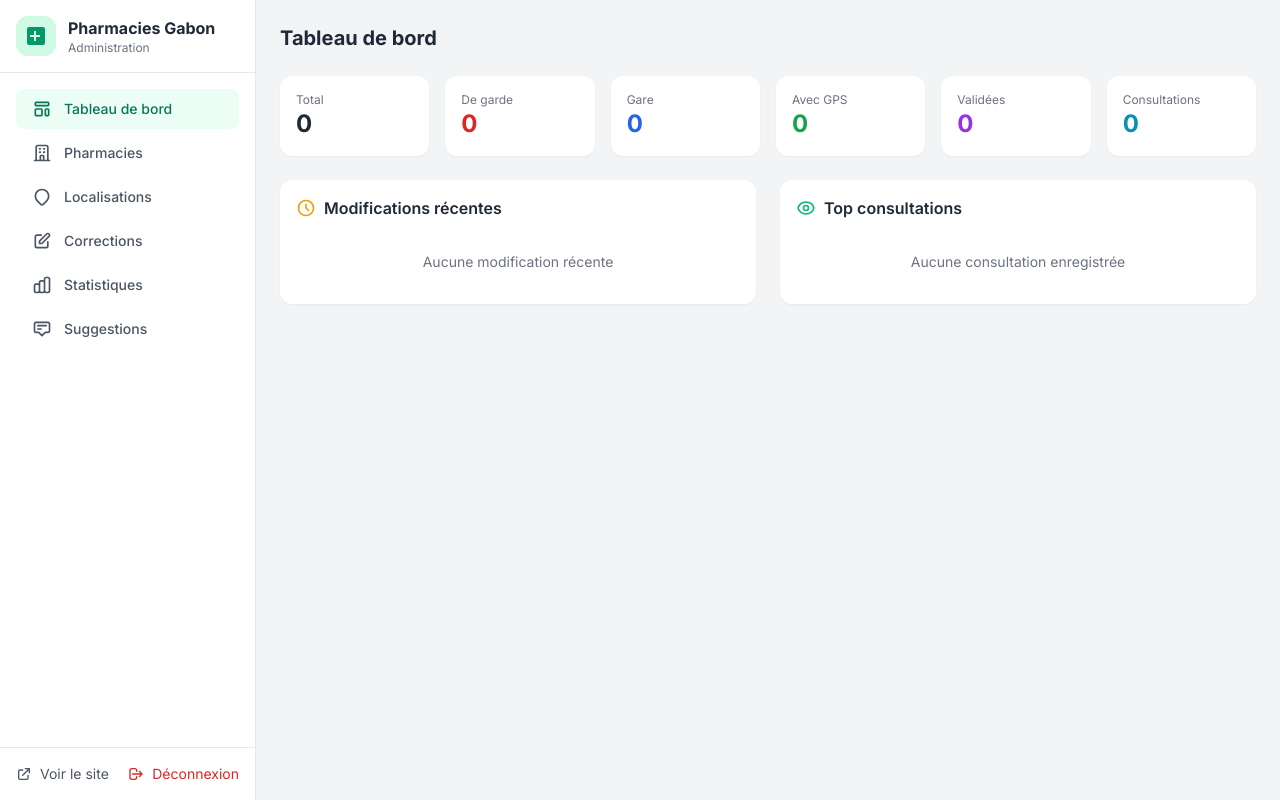
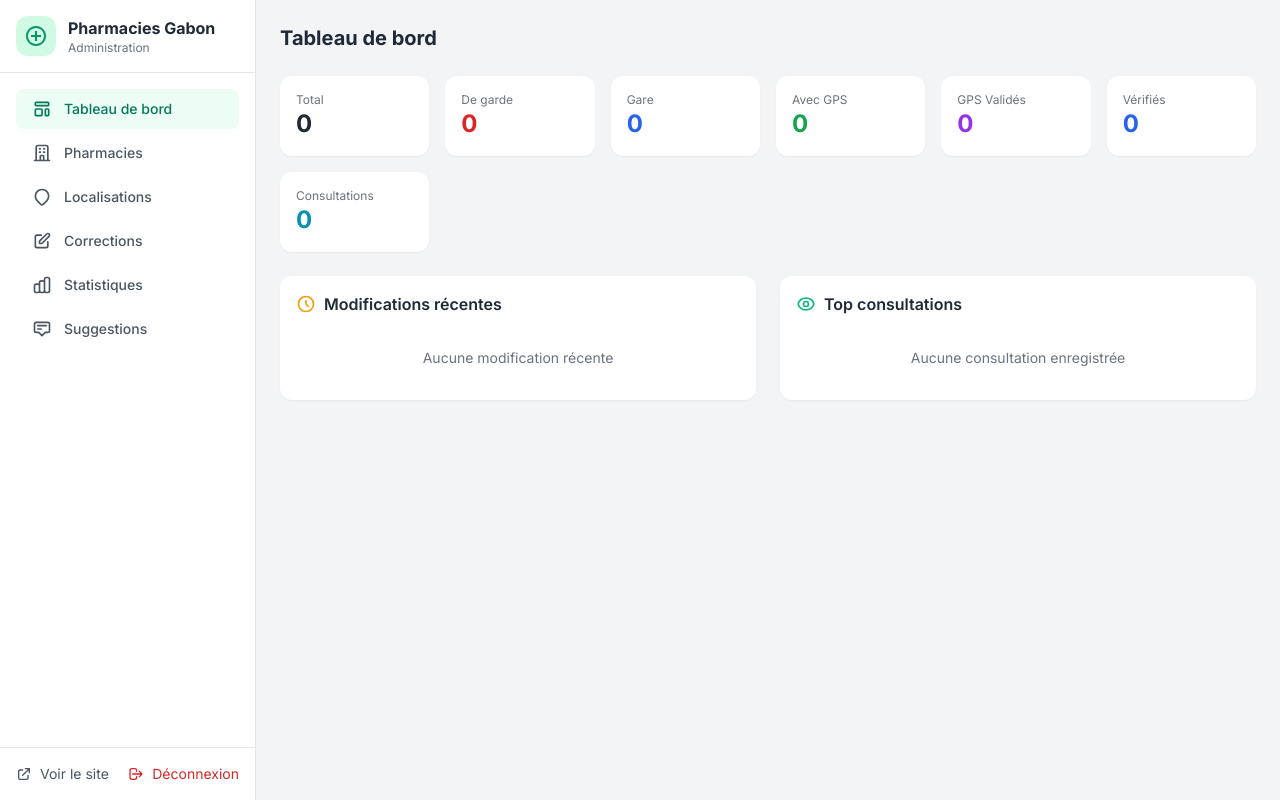
Before and after one commit to moa-digitalagency/PhramaGA, a Flask app: page /admin/ in a window 1280 px wide. Run offline with Flask 3, Linux system fonts and the light colour scheme; the visitor is signed in with stand-in values (Sample User, id 1); data that the repository does not hold is empty; some libraries are stand-ins or nearby versions.

Commit message:
Add a verified status for pharmacies and update icons
Introduce a new 'is_verified' field to the Pharmacy model and update the UI to display a verification badge and icon for verified pharmacies. This includes changes to the admin panel, dashboard, and pharmacy forms. The default pharmacy icon has also been updated across various templates.

Replit-Commit-Author: Agent
Replit-Commit-Session-Id: de22e828-bf5a-466c-9c4f-250f8f6dcf86
Replit-Commit-Checkpoint-Type: intermediate_checkpoint
Replit-Commit-Event-Id: 5038241d-7113-4726-a9cc-319a26059cd5
Replit-Commit-Screenshot-Url: https://storage.googleapis.com/screenshot-production-us-central1/a5d5731e-a84a-4ed6-b119-2ca84c81ec3d/de22e828-bf5a-466c-9c4f-250f8f6dcf86/EhZFa9H
Replit-Helium-Checkpoint-Created: true

```diff
--- a/models/pharmacy.py
+++ b/models/pharmacy.py
@@ -21,6 +21,7 @@ class Pharmacy(db.Model):
     latitude = db.Column(db.Float)
     longitude = db.Column(db.Float)
     location_validated = db.Column(db.Boolean, default=False)
+    is_verified = db.Column(db.Boolean, default=False)
     validated_at = db.Column(db.DateTime)
     validated_by_admin_id = db.Column(db.Integer, db.ForeignKey('admin.id'))
     created_at = db.Column(db.DateTime, default=datetime.utcnow)
@@ -52,5 +53,6 @@ class Pharmacy(db.Model):
             'lat': self.latitude,
             'lng': self.longitude,
             'location_validated': self.location_validated,
+            'is_verified': self.is_verified,
             'garde_end_date': self.garde_end_date.isoformat() if self.garde_end_date else None
         }
--- a/routes/admin.py
+++ b/routes/admin.py
@@ -83,6 +83,7 @@ def admin_add_pharmacy():
             'type_etablissement': request.form.get('type_etablissement'),
             'is_garde': request.form.get('is_garde') == 'on',
             'is_gare': request.form.get('is_gare') == 'on',
+            'is_verified': request.form.get('is_verified') == 'on',
             'latitude': safe_float(request.form.get('latitude')),
             'longitude': safe_float(request.form.get('longitude')),
             'location_validated': request.form.get('location_validated') == 'on'
@@ -113,6 +114,7 @@ def admin_edit_pharmacy(id):
             'type_etablissement': request.form.get('type_etablissement'),
             'is_garde': request.form.get('is_garde') == 'on',
             'is_gare': request.form.get('is_gare') == 'on',
+            'is_verified': request.form.get('is_verified') == 'on',
             'latitude': safe_float(request.form.get('latitude')),
             'longitude': safe_float(request.form.get('longitude'))
         }
--- a/services/pharmacy_service.py
+++ b/services/pharmacy_service.py
@@ -73,6 +73,7 @@ class PharmacyService:
             type_etablissement=data.get('type_etablissement'),
             is_garde=data.get('is_garde', False),
             is_gare=data.get('is_gare', False),
+            is_verified=data.get('is_verified', False),
             latitude=data.get('latitude'),
             longitude=data.get('longitude'),
             location_validated=data.get('location_validated', False)
@@ -95,6 +96,7 @@ class PharmacyService:
         pharmacy.type_etablissement = data.get('type_etablissement', pharmacy.type_etablissement)
         pharmacy.is_garde = data.get('is_garde', pharmacy.is_garde)
         pharmacy.is_gare = data.get('is_gare', pharmacy.is_gare)
+        pharmacy.is_verified = data.get('is_verified', pharmacy.is_verified)
 
         if 'latitude' in data:
             pharmacy.latitude = data['latitude']
--- a/templates/admin/dashboard.html
+++ b/templates/admin/dashboard.html
@@ -19,7 +19,7 @@
                 <div class="flex items-center gap-3">
                     <div class="w-10 h-10 bg-emerald-100 rounded-xl flex items-center justify-center">
                         <svg class="w-6 h-6 text-emerald-600" fill="currentColor" viewBox="0 0 24 24">
-                            <path d="M19 3H5c-1.1 0-2 .9-2 2v14c0 1.1.9 2 2 2h14c1.1 0 2-.9 2-2V5c0-1.1-.9-2-2-2zm-7 14h-2v-4H6v-2h4V7h2v4h4v2h-4v4z"/>
+                            <path d="M12 2C6.48 2 2 6.48 2 12s4.48 10 10 10 10-4.48 10-10S17.52 2 12 2zm0 18c-4.41 0-8-3.59-8-8s3.59-8 8-8 8 3.59 8 8-3.59 8-8 8zm-1-13h2v4h4v2h-4v4h-2v-4H7v-2h4V7z"/>
                         </svg>
                     </div>
                     <div>
@@ -105,7 +105,7 @@
                 <div class="flex items-center gap-3">
                     <div class="w-10 h-10 bg-emerald-100 rounded-xl flex items-center justify-center">
                         <svg class="w-6 h-6 text-emerald-600" fill="currentColor" viewBox="0 0 24 24">
-                            <path d="M19 3H5c-1.1 0-2 .9-2 2v14c0 1.1.9 2 2 2h14c1.1 0 2-.9 2-2V5c0-1.1-.9-2-2-2zm-7 14h-2v-4H6v-2h4V7h2v4h4v2h-4v4z"/>
+                            <path d="M12 2C6.48 2 2 6.48 2 12s4.48 10 10 10 10-4.48 10-10S17.52 2 12 2zm0 18c-4.41 0-8-3.59-8-8s3.59-8 8-8 8 3.59 8 8-3.59 8-8 8zm-1-13h2v4h4v2h-4v4h-2v-4H7v-2h4V7z"/>
                         </svg>
                     </div>
                     <h1 class="font-bold text-gray-800">Administration</h1>
@@ -144,8 +144,12 @@
                         <p class="text-2xl font-bold text-green-600">{{ pharmacies|selectattr('latitude')|list|length }}</p>
                     </div>
                     <div class="bg-white rounded-xl p-4 shadow-sm">
-                        <p class="text-xs text-gray-500">Validées</p>
+                        <p class="text-xs text-gray-500">GPS Validés</p>
                         <p class="text-2xl font-bold text-purple-600">{{ pharmacies|selectattr('location_validated')|list|length }}</p>
+                    </div>
+                    <div class="bg-white rounded-xl p-4 shadow-sm">
+                        <p class="text-xs text-gray-500">Vérifiés</p>
+                        <p class="text-2xl font-bold text-blue-600">{{ pharmacies|selectattr('is_verified')|list|length }}</p>
                     </div>
                     <div class="bg-white rounded-xl p-4 shadow-sm">
                         <p class="text-xs text-gray-500">Consultations</p>
@@ -250,6 +254,7 @@
                                     <th class="px-4 py-3 text-center text-xs font-medium text-gray-500 uppercase">Fin garde</th>
                                     <th class="px-4 py-3 text-center text-xs font-medium text-gray-500 uppercase">GPS</th>
                                     <th class="px-4 py-3 text-center text-xs font-medium text-gray-500 uppercase">Validé</th>
+                                    <th class="px-4 py-3 text-center text-xs font-medium text-gray-500 uppercase">Vérifié</th>
                                     <th class="px-4 py-3 text-right text-xs font-medium text-gray-500 uppercase">Actions</th>
                                 </tr>
                             </thead>
@@ -295,6 +300,18 @@
                                         </button>
                                         {% else %}
                                         <span class="text-gray-400 text-xs">-</span>
+                                        {% endif %}
+                                    </td>
+                                    <td class="px-4 py-3 text-center">
+                                        {% if pharmacy.is_verified %}
+                                        <span class="inline-flex items-center gap-1 px-2 py-1 rounded-full text-xs font-medium bg-blue-100 text-blue-700">
+                                            <svg class="w-3 h-3" fill="currentColor" viewBox="0 0 24 24">
+                                                <path d="M12 2C6.48 2 2 6.48 2 12s4.48 10 10 10 10-4.48 10-10S17.52 2 12 2zm-2 15l-5-5 1.41-1.41L10 14.17l7.59-7.59L19 8l-9 9z"/>
+                                            </svg>
+                                            Oui
+                                        </span>
+                                        {% else %}
+                                        <span class="text-gray-400 text-xs">Non</span>
                                         {% endif %}
                                     </td>
                                     <td class="px-4 py-3 text-right">
--- a/templates/admin/login.html
+++ b/templates/admin/login.html
@@ -16,7 +16,7 @@
             <div class="text-center mb-8">
                 <div class="w-16 h-16 bg-emerald-100 rounded-2xl flex items-center justify-center mx-auto mb-4">
                     <svg class="w-8 h-8 text-emerald-600" fill="currentColor" viewBox="0 0 24 24">
-                        <path d="M19 3H5c-1.1 0-2 .9-2 2v14c0 1.1.9 2 2 2h14c1.1 0 2-.9 2-2V5c0-1.1-.9-2-2-2zm-7 14h-2v-4H6v-2h4V7h2v4h4v2h-4v4z"/>
+                        <path d="M12 2C6.48 2 2 6.48 2 12s4.48 10 10 10 10-4.48 10-10S17.52 2 12 2zm0 18c-4.41 0-8-3.59-8-8s3.59-8 8-8 8 3.59 8 8-3.59 8-8 8zm-1-13h2v4h4v2h-4v4h-2v-4H7v-2h4V7z"/>
                     </svg>
                 </div>
                 <h1 class="text-2xl font-bold text-gray-800">Administration</h1>
@@ -57,9 +57,6 @@
             </div>
         </div>
 
-        <p class="text-center text-white/70 text-sm mt-6">
-            Identifiants par défaut: admin / admin123
-        </p>
     </div>
 </body>
 </html>
--- a/templates/index.html
+++ b/templates/index.html
@@ -44,7 +44,7 @@
                     <div class="flex items-center gap-3">
                         <div class="w-10 h-10 bg-white/20 rounded-xl flex items-center justify-center">
                             <svg class="w-6 h-6" fill="currentColor" viewBox="0 0 24 24">
-                                <path d="M19 3H5c-1.1 0-2 .9-2 2v14c0 1.1.9 2 2 2h14c1.1 0 2-.9 2-2V5c0-1.1-.9-2-2-2zm-7 14h-2v-4H6v-2h4V7h2v4h4v2h-4v4z"/>
+                                <path d="M12 2C6.48 2 2 6.48 2 12s4.48 10 10 10 10-4.48 10-10S17.52 2 12 2zm0 18c-4.41 0-8-3.59-8-8s3.59-8 8-8 8 3.59 8 8-3.59 8-8 8zm-1-13h2v4h4v2h-4v4h-2v-4H7v-2h4V7z"/>
                             </svg>
                         </div>
                         <div>
```
Also changed, not shown: static/js/app.js (+13 -7 lines), templates/admin/pharmacy_form.html (+11 -1 lines), 1 other file.
